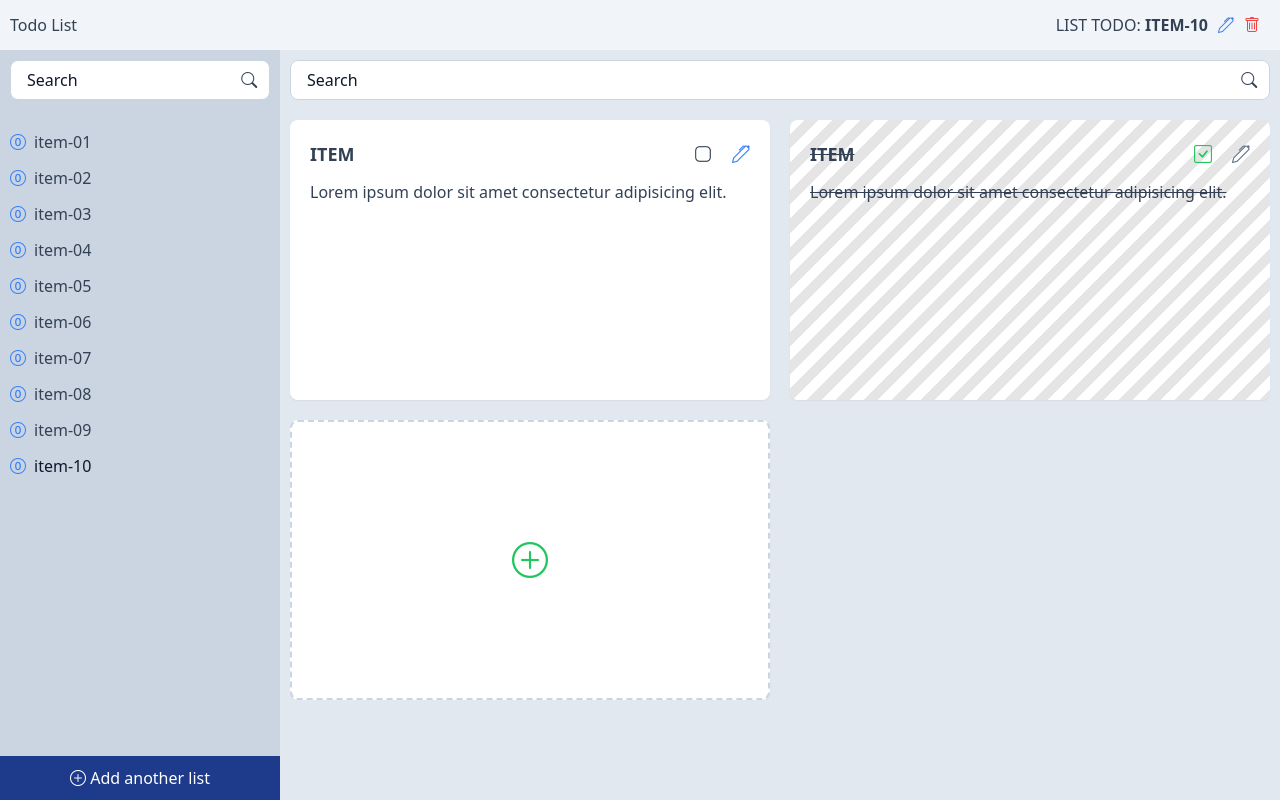
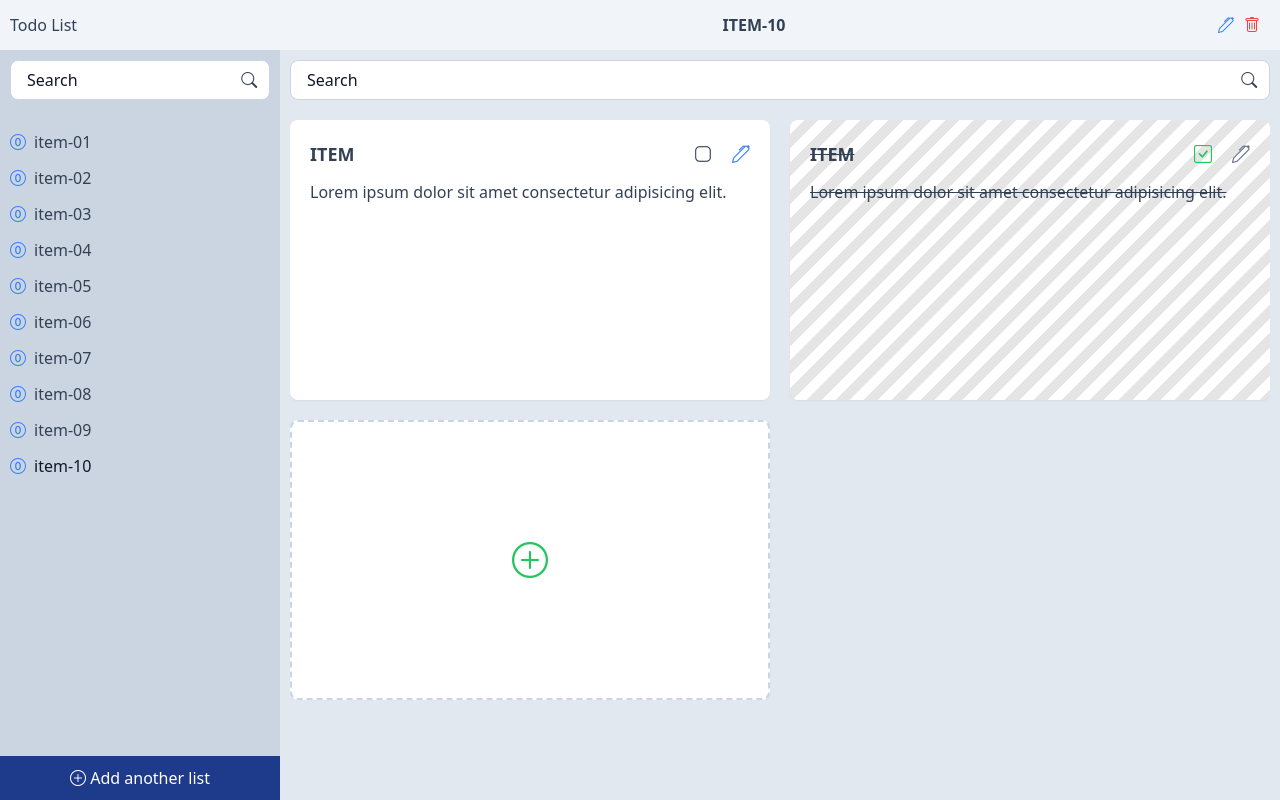
Before and after one commit to Dinookys/ly-todo, a website: page index.html in a window 1280 px wide. Drawn offline with nearby package versions, Linux system fonts and the light colour scheme.

Commit message:
added wrap div + centering list name top

```diff
--- a/index.html
+++ b/index.html
@@ -9,10 +9,12 @@
 </head>
 
 <body>
+
+    <div id="app" >
         <header class="header--container">
             <h1>Todo List</h1>
             <div class="header--actions">
-            <h3>LIST TODO: <b>ITEM-10</b></h3>
+                <h3 class="header--list-name" ><b>ITEM-10</b></h3>
                 <button class="header--edit-list">
                     <i class="bi bi-pen"></i>
                 </button>
@@ -186,6 +188,7 @@
             </section>
 
         </main>
+    </div>
 
     <script>
         const toggleSidebar = document.querySelector('[data-toggle-sidebar]')
--- a/src/css/style.css
+++ b/src/css/style.css
@@ -15,11 +15,14 @@ body {
     --_grid-row-main: 2;
 
     @apply h-screen dark:text-gray-400 text-slate-700;
+}
 
+#app {
     display: grid;
     grid-template-columns: var(--_grid-col-ly);
     grid-template-rows: var(--_grid-row-ly);
     overflow: hidden;
+    height: 100vh;
 }
 
 header.header--container {
@@ -42,6 +45,10 @@ header.header--container {
     .header--toggle-aside {
         @apply ml-2 md:hidden;
     }
+
+    .header--list-name {
+        @apply mx-auto;
+    }
 }
 
 aside.aside--container {
@@ -54,6 +61,7 @@ aside.aside--container {
     .search {
         @apply m-2.5;
     }
+
     .nav-list {
         @apply mx-2.5;
     }
@@ -146,7 +154,7 @@ main.main--container {
 .main--article-done .main--article_front,
 .main--article-done .main--article_back {
     text-decoration: line-through;
-    background-image: repeating-linear-gradient(135deg, transparent, transparent 10px,  rgba(0,0,0,.1) 10px, rgba(0,0,0,.1) 20px);
+    background-image: repeating-linear-gradient(135deg, transparent, transparent 10px, rgba(0, 0, 0, .1) 10px, rgba(0, 0, 0, .1) 20px);
 }
 
 .main--article.focus {
```
Also changed, not shown: style.css. Lines whose indentation alone changed are shown as unchanged.
